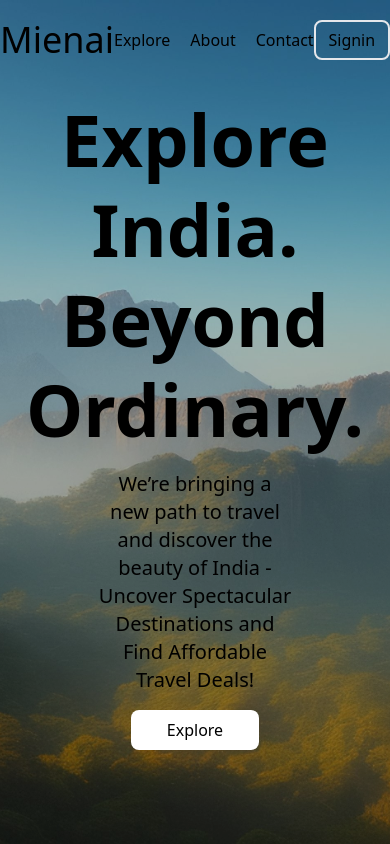
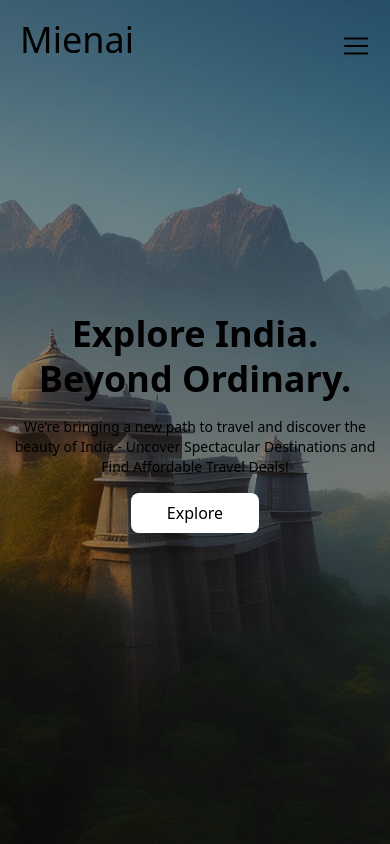
Before and after one commit to abhishekumar-tyagi/Trave, a Next.js app: page / in a window 390 px wide. Built offline with nearby package versions, Linux system fonts and the light colour scheme; no server answers.

Commit message:
made home, signin and dashboard mobile  responsive

```diff
--- a/components/Dashboard/Dashboard.tsx
+++ b/components/Dashboard/Dashboard.tsx
@@ -11,15 +11,15 @@ const Dashboard = () => {
 
 	return(
 		<div className=" w-full h-screen  bg-dashboard bg-cover bg-center flex  justify-center items-center  bg-blend-multiply  bg-no-repeat">
-			<div className="relative   border-2 backdrop-blur-sm pl-20 pt-10  w-[75%] rounded-lg h-[80%] mt-[7vh] bg-black/20">
+			<div className="relative   border-2 backdrop-blur-sm md:pl-20 pl-10 md:pt-10 pt-5  md:w-[75%] w-[90%] rounded-lg h-[80%] mt-[7vh] bg-black/20">
 				{session &&
-					<div className="font-bold text-5xl">
+					<div className="font-bold md:text-5xl text-3xl">
 						{session?.user?.name}
 					</div>
 
 				}
 				{session &&
-					<div className="text-xl mt-4">
+					<div className="text-xl md:mt-4 mt-2">
 						{session?.user?.email}
 					</div>
 				}
@@ -35,7 +35,7 @@ const Dashboard = () => {
 				<div className="text-xl mt-5">
 					🇮🇳 India
 				</div> */}
-				<div className="absolute right-0 bottom-0 pb-10 pr-10 cursor-pointer">
+				<div className="absolute right-0 bottom-0 md:pb-10 pb-5 pr-5 md:pr-10 cursor-pointer">
 					<img src="/images/Edit.svg" alt="edit" draggable="false" />
 				</div>
 			</div>
--- a/components/Dropdown/Dropdown.tsx
+++ b/components/Dropdown/Dropdown.tsx
@@ -19,10 +19,10 @@ const Dropdown = () => {
 						</div>
 					}
 					<div>
-						<img src="/images/Dropdown.svg" alt="dropdown" draggable="false"/>
+						<img src="/images/Dropdown.svg" alt="dropdown" draggable="false" className=' rotate-180 md:rotate-0'/>
 					</div>
 				</DropdownMenu.Trigger>
-				<DropdownMenu.Content sideOffset={8} align="end" className="z-100 backdrop-blur-sm bg-gradient-to-br from-white/30 via-white/20 to-white/10  w-60 pt-2 pb-2 border-2 flex flex-col gap-2 rounded-lg  ">
+				<DropdownMenu.Content sideOffset={8} align="end" className="z-100  md:backdrop-blur-sm md:bg-gradient-to-br from-white/30 via-white/20 to-white/10  md:w-60 w-40   md:pt-2 pt-1 pb-1 md:pb-2 border-2 flex flex-col md:gap-2 rounded-lg  ">
 					<DropdownMenu.Item onClick={() => router.push('/app/dashboard')} className='focus:outline-none cursor-pointer hover:underline-offset-2 hover:underline hover:bg-white/20 p-2'>
 						Profile
 					</DropdownMenu.Item>
--- /dev/null
+++ b/components/Dropdown/Dropdown_M.tsx
@@ -0,0 +1,43 @@
+import React from 'react';
+import * as Collapsible from '@radix-ui/react-collapsible';
+import { HamburgerMenuIcon, Cross2Icon } from '@radix-ui/react-icons';
+import router from 'next/router';
+import Dropdown from './Dropdown';
+import { useSession } from 'next-auth/react';
+
+
+const CollapsibleDemo = () => {
+  const [open, setOpen] = React.useState(false);
+  const {data: session} = useSession()
+  return (
+	<Collapsible.Root className={open ? "w-full h-screen flex flex-col  bg-black/40 backdrop-blur-sm ": "w-full flex flex-row justify-end "} open={open} onOpenChange={setOpen}>
+		<Collapsible.Trigger asChild>
+			<button className="flex items-end justify-end z-10 right-0 pr-5 pt-8">{open ? <Cross2Icon className="h-7 w-7"/> : <HamburgerMenuIcon className="h-7 w-7"/>}</button>
+		</Collapsible.Trigger>
+		<div className="flex flex-col justify-around absolute  items-center w-full -z-10  mt-10 h-full">
+			<Collapsible.Content className=" mt-8  flex flex-col justify-start gap-4 items-center">
+				<div onClick={() => router.push('/app/explore')}  className="bg-white/20 hover:bg-white/40 cursor-pointer border-2 rounded-lg p-1 w-32 flex flex-row items-center justify-center">
+					<span className="">Explore</span>
+				</div>
+				<div className="bg-white/20 hover:bg-white/40 border-2  rounded-lg p-1 w-32 flex flex-row cursor-pointer items-center justify-center">
+					<span className="">About</span>
+				</div>
+				<div  className="bg-white/20 hover:bg-white/40 border-2 cursor-pointer rounded-lg p-1 w-32 flex flex-row items-center justify-center">
+					<span className="">Contact</span>
+				</div>
+			</Collapsible.Content>
+			<Collapsible.Content>
+				{!session ?
+					<div onClick={() => router.push('/app/signin')} className="border-2 bg-white text-black cursor-pointer rounded-lg w-32 flex flex-row items-center justify-center pt-1.5 pb-1.5">
+						Signin
+					</div>:
+					<Dropdown />
+				}
+			</Collapsible.Content>
+		</div>
+
+	</Collapsible.Root>
+  );
+};
+
+export default CollapsibleDemo;
--- a/components/Explore/Explore.tsx
+++ b/components/Explore/Explore.tsx
@@ -103,7 +103,7 @@ const Explore = () => {
 
 	return (
 		<div className="flex flex-col md:gap-10 gap-8 h-screen items-center justify-start pt-[12vh] ">
-			<div className=" bg-explore md:w-[60%] w-full md:rounded-lg  flex flex-col justify-center items-center bg-blend-multiply bg-black/30  bg-center bg-cover md:h-[30%] p-8 md:p-0">
+			<div className=" bg-explore lg:w-[60%] w-full md:rounded-lg  flex flex-col justify-center items-center bg-blend-multiply bg-black/30  bg-center bg-cover md:h-[30%] p-8 md:p-0">
 				<div className="md:text-6xl text-2xl font-bold ">
 					Travel Beyond Explored.
 				</div>
--- a/components/Landing/Landing.tsx
+++ b/components/Landing/Landing.tsx
@@ -6,7 +6,7 @@ const Landing = () => {
 	return (
 		<>
 			<div className="flex flex-col items-center gap-4 justify-center h-screen ">
-				<div className="font-bold text-7xl flex flex-col text-center leading-tight ">
+				<div className="font-bold lg:text-7xl text-4xl md:text-6xl flex flex-col text-center leading-tight ">
 					<span>
 						Explore India.
 					</span>
@@ -14,14 +14,13 @@ const Landing = () => {
 						Beyond Ordinary.
 					</span>
 				</div>
-				<div className="text-xl w-[50%] text-center">
+				<div className="lg:text-xl md:w-[60%] lg:w-[50%] sm:w-[80%]  text-sm md:text-lg text-center">
 					We’re bringing a new path to travel and discover the beauty of India - Uncover Spectacular Destinations and Find Affordable Travel Deals!
 				</div>
 				<div onClick={() => router.push('/app/explore')} className="bg-white text-black  cursor-pointer   w-32 flex flex-row items-center justify-center pt-2 pb-2 rounded-lg">
 					Explore
 				</div>
 			</div>
-			hello
 		</>
 
 	)
--- a/components/Navbar/Navbar.tsx
+++ b/components/Navbar/Navbar.tsx
@@ -1,34 +1,41 @@
 import { useSession } from "next-auth/react"
 import router from "next/router"
 import Dropdown from "../Dropdown/Dropdown"
+import Dropdown_M from "../Dropdown/Dropdown_M"
 
 
 
 const Navbar = () => {
 	const {data: session} = useSession()
 	return (
-		<div className="flex z-10 flex-row fixed w-full  pt-5 items-center justify-around">
-			<div className="text-4xl font-medium cursor-pointer" onClick={() => router.push('/')}>
+		<div className="flex z-10 flex-row fixed w-full  md:pt-5 md:items-center md:justify-around   pl-5  md:pl-0 ">
+			<div className="text-4xl font-medium z-10 cursor-pointer pt-5 md:pt-0 " onClick={() => router.push('/')}>
 				Mienai
 			</div>
-			<div className="flex flex-row gap-5  font-light">
+			<div className="md:flex hidden flex-row gap-5  font-light">
 				<div className="cursor-pointer" onClick={() => router.push('/app/explore')}>
 					Explore
 				</div>
 				<div className="cursor-pointer" > {/*onClick={() => router.push('/app/about')}*/}
 					About
 				</div>
-				<div className="cursor-pointer">
+				<div className="cursor-pointer" >
 					Contact
 				</div>
 			</div>
 			{!session ?
-				<div onClick={() => router.push('/app/signin')} className="border-2 cursor-pointer rounded-lg w-32 flex flex-row items-center justify-center pt-1.5 pb-1.5">
+				<div onClick={() => router.push('/app/signin')} className="border-2 cursor-pointer rounded-lg w-32 md:flex hidden flex-row items-center justify-center pt-1.5 pb-1.5">
 					Signin
 				</div>
 				:
-				<Dropdown />
+				<div className="hidden md:block">
+					<Dropdown />
+				</div>
+
 			}
+			<div className="flex md:hidden w-full  absolute right-0">
+				<Dropdown_M />
+			</div>
 		</div>
 	)
 }
--- /dev/null
+++ b/components/Signin/Signin_M.tsx
@@ -0,0 +1,57 @@
+import router from "next/router"
+
+import { signIn } from "next-auth/react"
+
+const Signin_M = () => {
+
+	const handleSignIn = () => {
+		signIn('google', {callbackUrl: '/app/dashboard'})
+	}
+
+	return (
+		<div className="flex flex-row bg-signin h-screen justify-center bg-no-repeat bg-cover bg-center  bg-blend-multiply bg-black/40  w-full ">
+				<div onClick={() => router.push('/')} className="text-3xl font-medium cursor-pointer absolute right-0 pt-10 pr-[5vh]">
+					Mienai
+				</div>
+				<div className="font-medium absolute flex flex-col h-screen justify-end leading-tight pl-[5vh] bottom-0 left-0 pb-10 ">
+					<span>
+						Explore India.
+					</span>
+					<span>
+						Beyond Ordinary.
+					</span>
+				</div>
+
+
+
+				<div className="flex flex-col justify-center gap-4 items-center h-screen">
+					<div className="font-bold text-3xl">
+						Good to see you again!
+					</div>
+					{/* <div className="flex flex-col gap-6">
+						<input
+							type="email"
+							placeholder="Email"
+							className="rounded-lg border-2 border-[#C4C4C4] bg-[#D6D6D6] bg-opacity-25 w-96 p-2 focus:outline-none"
+						/>
+						<input
+							type="password"
+							placeholder="Password"
+							className="rounded-lg border-2 border-[#C4C4C4] bg-[#D6D6D6] bg-opacity-25 w-96 p-2 focus:outline-none"
+						/>
+					</div> */}
+					<div className="flex flex-row items-center gap-2 ">
+						<div onClick={() => handleSignIn()} className="bg-white text-black border-2 cursor-pointer w-48 flex flex-row items-center justify-center pt-2 pb-2 rounded-lg">
+							Sign In with Google
+						</div>
+						{/* <div onClick={() => handleSignOut()} className="border-2 cursor-pointer rounded-lg w-48 flex flex-row items-center justify-center pt-2 pb-2">
+							Sign Up
+						</div> */}
+					</div>
+				</div>
+
+		</div>
+	)
+}
+
+export default Signin_M
--- a/package.json
+++ b/package.json
@@ -12,7 +12,9 @@
     "@next-auth/prisma-adapter": "^1.0.5",
     "@next/font": "13.0.7",
     "@prisma/client": "^4.8.0",
+    "@radix-ui/react-collapsible": "^1.0.1",
     "@radix-ui/react-dropdown-menu": "^2.0.1",
+    "@radix-ui/react-icons": "^1.1.1",
     "@types/node": "18.11.15",
     "@types/react": "18.0.26",
     "@types/react-dom": "18.0.9",
--- a/pages/app/signin.tsx
+++ b/pages/app/signin.tsx
@@ -1,11 +1,18 @@
 import Signin from "../../components/Signin/Signin"
+import Signin_M from "../../components/Signin/Signin_M"
 
 
 
 const signin = () => {
 	return(
 		<>
-			<Signin />
+			<div className="lg:block hidden">
+				<Signin />
+			</div>
+			<div className="lg:hidden block">
+				<Signin_M />
+			</div>
+
 		</>
 	)
 }
--- a/pages/index.tsx
+++ b/pages/index.tsx
@@ -7,7 +7,7 @@ const inter = Inter({ subsets: ['latin'] })
 
 export default function Home() {
   return (
-    <div className="bg-landing  w-full h-screen bg-center bg-cover  bg-blend-multiply bg-black/20 bg-no-repeat">
+    <div className="bg-landing  w-full h-screen md:bg-center bg-cover  bg-blend-multiply md:bg-black/20 bg-black/40 bg-no-repeat">
       <Landing />
     </div>
   )
```
Also changed, not shown: 2 other files (tests, documents, lock files or other folders).
